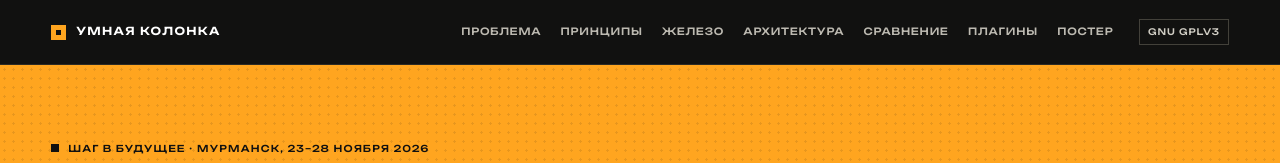
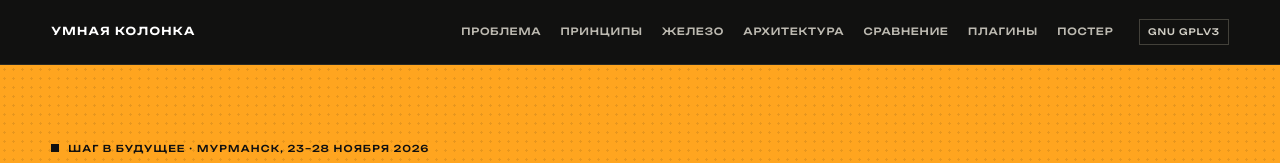
Before and after one commit to mkspeaker/mkspeaker.github.io, a plain HTML site: page index.html in a window 1280 px wide. Shown: the top 163 px of the page. Drawn offline with Linux system fonts and the light colour scheme.

Commit message:
Update index.html

```diff
--- a/index.html
+++ b/index.html
@@ -22,7 +22,6 @@
 <header class="topbar">
   <div class="topbar__inner">
     <a class="brand" href="#top" aria-label="Умная колонка — в начало страницы">
-      <span class="brand__mark" aria-hidden="true"></span>
       <span class="brand__name">Умная колонка</span>
     </a>
     <nav class="nav" aria-label="Основная навигация">
```
